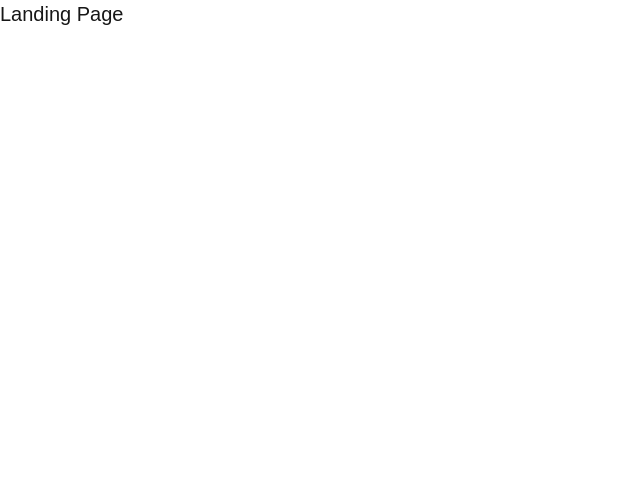
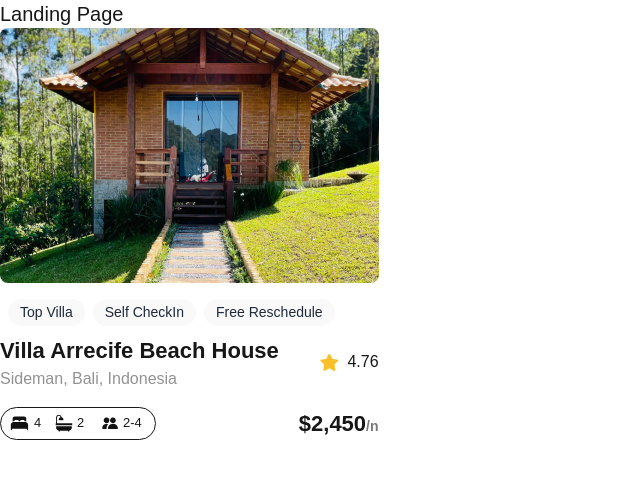
Before and after one commit to ron199807/alx-project-0x00-setup, a Next.js app in the folder alx-project-0x00/: page /landing in a window 1280 px wide. Shown: the top 478 px of the page, without its empty margins (0-640 px from the left). Built offline with nearby package versions, Linux system fonts and the light colour scheme.

Commit message:
used a card component in the landing page

```diff
--- a/alx-project-0x00/components/Card.tsx
+++ b/alx-project-0x00/components/Card.tsx
@@ -1,6 +1,6 @@
 import Image from "next/image"
-import HOUSE_IMAGE from "@/public/assets/house.png"
-import STAR_IMAGE from "@/public/assets/star.png"
+import HOUSE_IMAGE from "@/public/assets/images/house.png"
+import STAR_IMAGE from "@/public/assets/images/star.png"
 import React from "react"
 import Pill from "./Pill"
 
--- a/alx-project-0x00/components/Pill.tsx
+++ b/alx-project-0x00/components/Pill.tsx
@@ -5,7 +5,7 @@
 const Pill: React.FC<PillProps> = ({ title }) => {
     return (
         <div className=" flex justify-center  items-center bg-[#F9F9F9] px-3 w-auto h-[27px] rounded-full">
-            <p className=" text-sm ">{title}</p>
+            <p className=" text-sm text-gray-800 ">{title}</p>
         </div>
     )
 }
--- a/alx-project-0x00/pages/landing.tsx
+++ b/alx-project-0x00/pages/landing.tsx
@@ -1,7 +1,10 @@
+import Card from "@/components/Card";
+
 const Landing: React.FC = () => {
     return (
         <div>
             <h1 className="text-xl font-extralight">Landing Page</h1>
+            <Card />
         </div>
     )
 }
```
